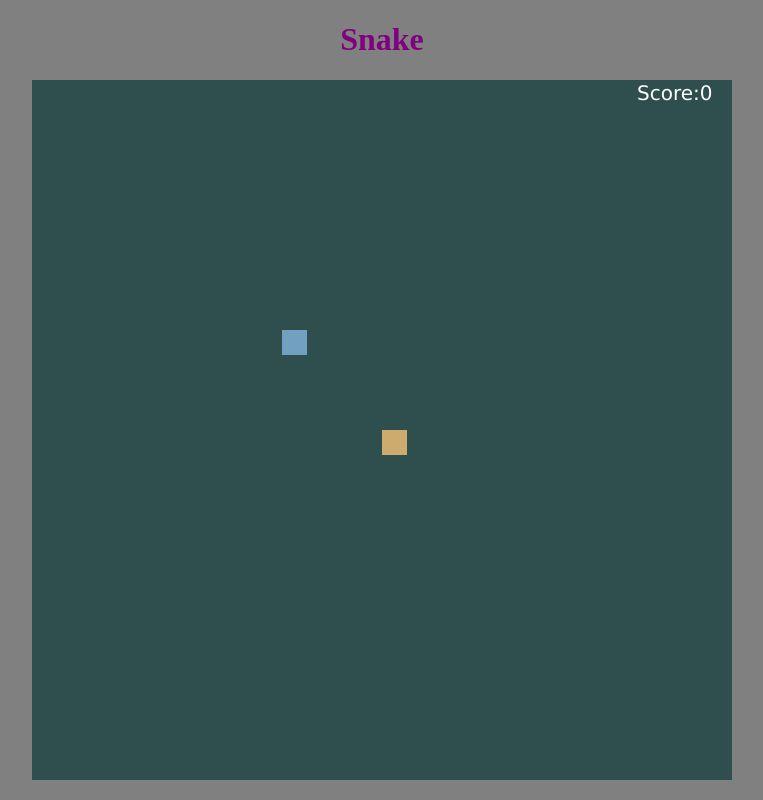
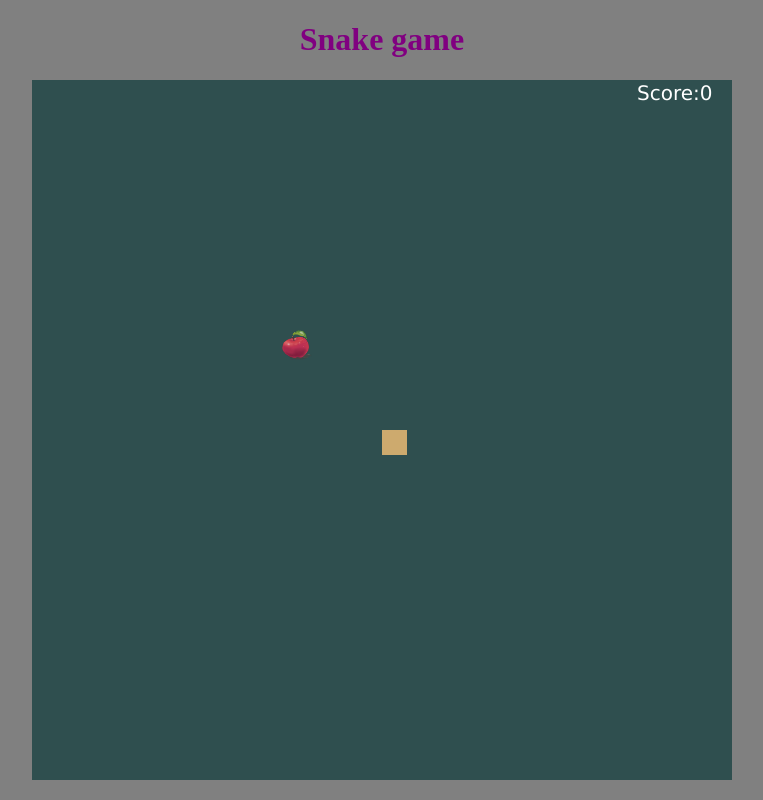
Before and after one commit to KhalidAbdu/Snake-game, a plain HTML site: page index.html in a window 1280 px wide. Shown: the whole page, without its empty margins (258-1021 px from the left). Drawn offline with Linux system fonts and the light colour scheme.

Commit message:
almost finished

```diff
--- a/index.html
+++ b/index.html
@@ -8,7 +8,7 @@
     <title>Document</title>
 </head>
 <body>
-    <h1>Snake</h1>
+    <h1>Snake game</h1>
     <canvas id="Snake" height="700" width="700"></canvas>
     <button id="restart">Restart</button>
     <script type="text/javascript" src="./js/index.js"></script>
--- a/js/index.js
+++ b/js/index.js
@@ -17,8 +17,13 @@ let isMovingDown = false
    // FOOD VARIABLES :
 let foodXposition = 250
 let foodYposition = 250
-let foodWidth = 25
-let foodHeight = 25
+let foodWidth = 30
+let foodHeight = 30
+let foodImage = new Image();
+foodImage.src = "./images/apple.png";
+foodImage.onload = () => {
+  drawFood();
+};
    // GAME END :
 let gameEnd = false
    // SCORE :
@@ -79,8 +84,7 @@ const drawSnake = () => {
 
    // DRAWING FOOD :
 const drawFood = () => {
-    ctx.fillStyle = 'rgb(114, 160, 193)'
-    ctx.fillRect(foodXposition, foodYposition, foodWidth, foodHeight)
+  ctx.drawImage(foodImage, foodXposition, foodYposition, foodWidth, foodHeight);
 }
 
 
@@ -93,7 +97,7 @@ const drawFood = () => {
         sankeHeight + snakeYposition > foodYposition
       ){
       console.log(snakeSpeed)
-        if (myScore % 2 === 0 && snakeSpeed < 4 ){
+        if (myScore % 2 === 0 && snakeSpeed < 6 ){
             snakeSpeed += 1;
           }
         for (let i = 0; i < 10; i++) {
```
Also changed, not shown: images/apple.png (added).
